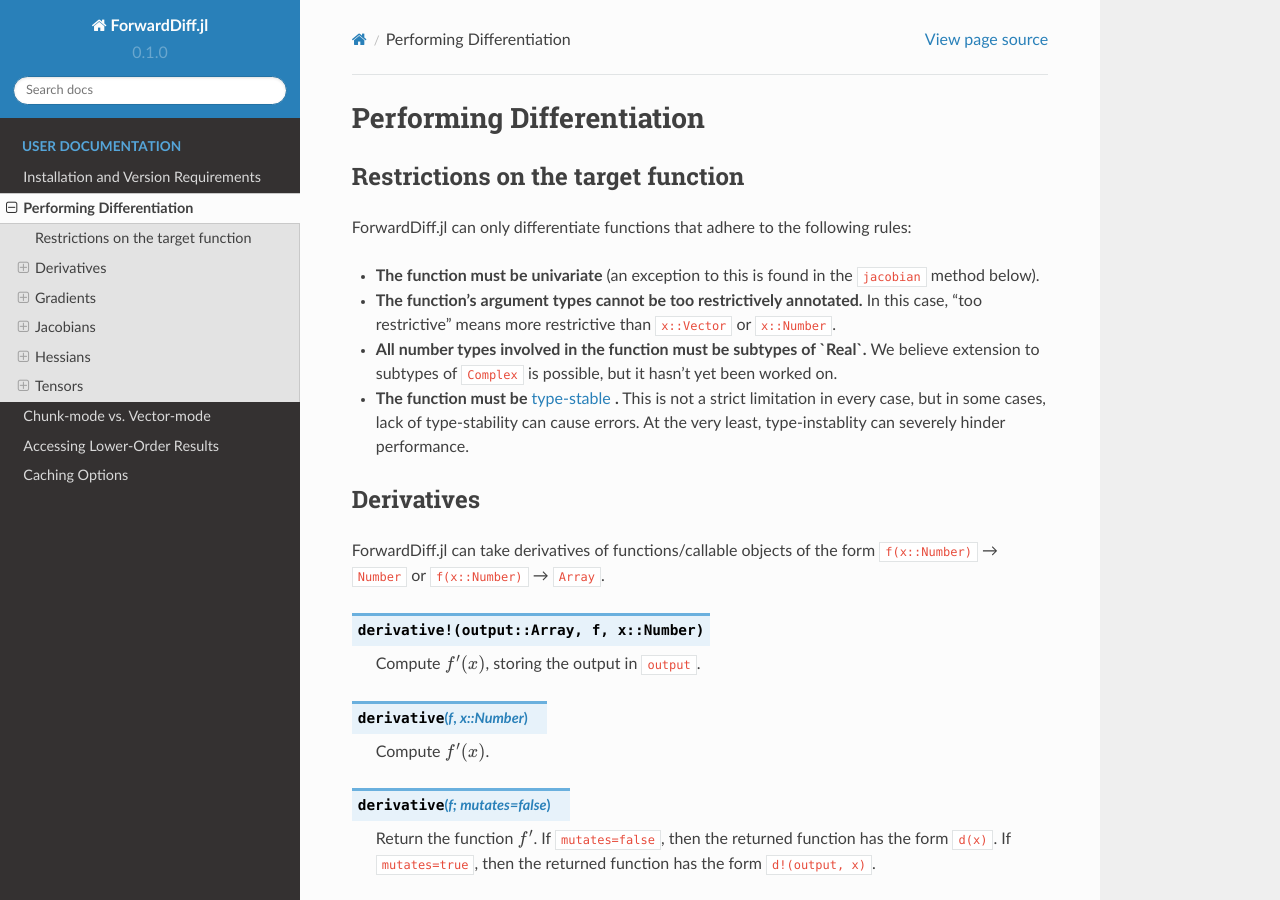
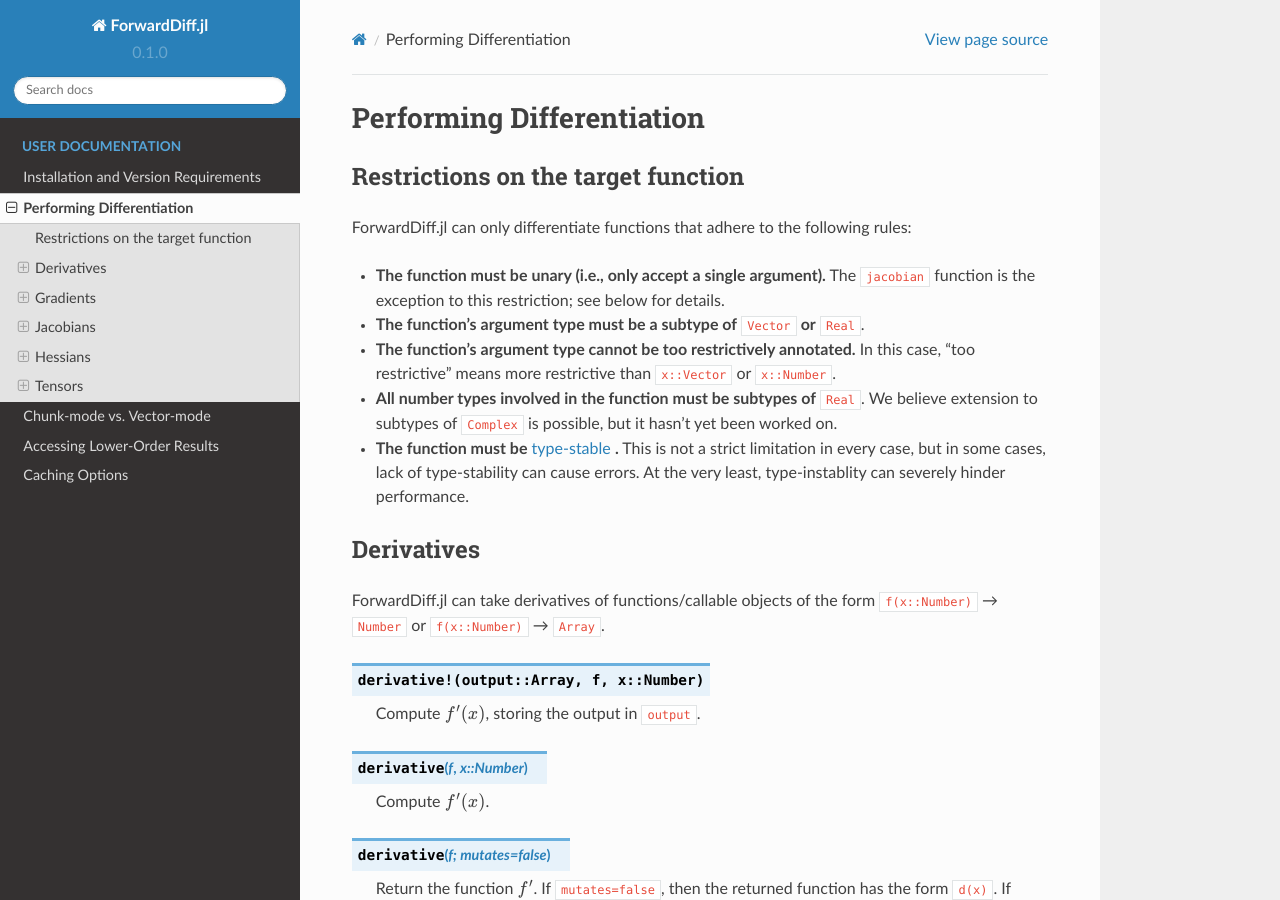
Before and after one commit to JuliaDiff/ForwardDiff.jl, a Sphinx documentation site: the page built from docs/source/perf_diff.rst, in a window 1280 px wide and 900 px high. Built offline with Sphinx 7.4.7 and the Read the Docs theme 2.0.0, drawn with Linux system fonts in a browser that asks for light colours.

Commit message:
clarify the single-argument restriction

```diff
--- a/docs/source/perf_diff.rst
+++ b/docs/source/perf_diff.rst
@@ -6,11 +6,13 @@
 
 ForwardDiff.jl can only differentiate functions that adhere to the following rules:
 
-- **The function must be univariate** (an exception to this is found in the ``jacobian`` method below).
+- **The function must be unary (i.e., only accept a single argument).** The ``jacobian`` function is the exception to this restriction; see below for details.
 
-- **The function's argument types cannot be too restrictively annotated.** In this case, "too restrictive" means more restrictive than ``x::Vector`` or ``x::Number``.
+- **The function's argument type must be a subtype of** ``Vector`` **or** ``Real``.
 
-- **All number types involved in the function must be subtypes of `Real`.** We believe extension to subtypes of ``Complex`` is possible, but it hasn't yet been worked on.
+- **The function's argument type cannot be too restrictively annotated.** In this case, "too restrictive" means more restrictive than ``x::Vector`` or ``x::Number``.
+
+- **All number types involved in the function must be subtypes of** ``Real``. We believe extension to subtypes of ``Complex`` is possible, but it hasn't yet been worked on.
 
 - **The function must be** `type-stable`_ **.** This is not a strict limitation in every case, but in some cases, lack of type-stability can cause errors. At the very least, type-instablity can severely hinder performance.
 
```
